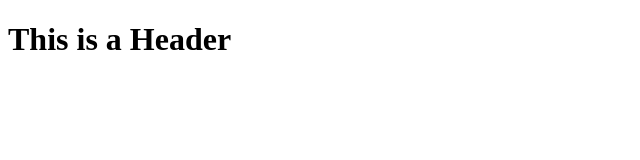
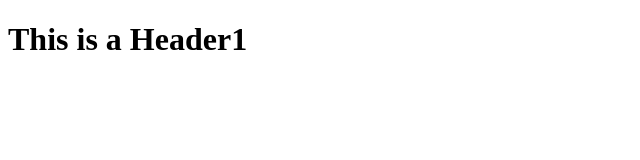
Before and after one commit to DavRo89/Angular_course, a website: page index.html in a window 1280 px wide. Shown: the full height of the page, 0-640 px from the left. Drawn offline with Linux system fonts and the light colour scheme.

Commit message:
fourth commit

```diff
--- a/index.html
+++ b/index.html
@@ -3,6 +3,6 @@
     <head></head>
 
     <body>
-        <h1>This is a Header</h1>
+        <h1>This is a Header1</h1>
     </body>
 </html>
```
Also changed, not shown: package.json (added, +21 -0 lines), 2 other files.
